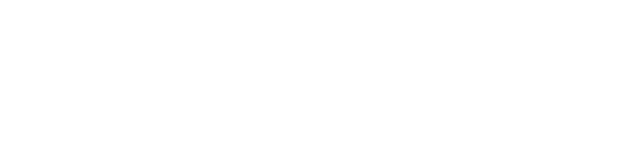
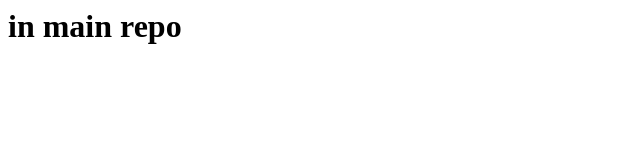
Before and after one commit to kiransaimadhuri/gitassess1, a plain HTML site: page index.html in a window 1280 px wide. Shown: the whole page, without its empty margins (0-640 px from the left). Drawn offline with Linux system fonts and the light colour scheme.

Commit message:
added h1 tag in body in index.html

```diff
--- a/index.html
+++ b/index.html
@@ -2,5 +2,8 @@
   <head>
   </head>
   <body>
+    <h1>
+      in main repo
+    </h1>
   </body>
 </html>
```
